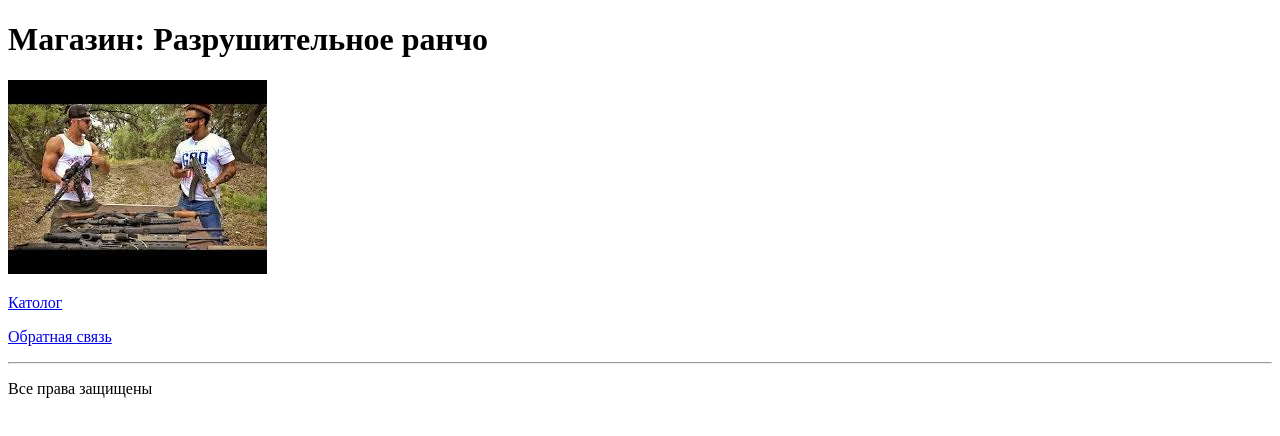
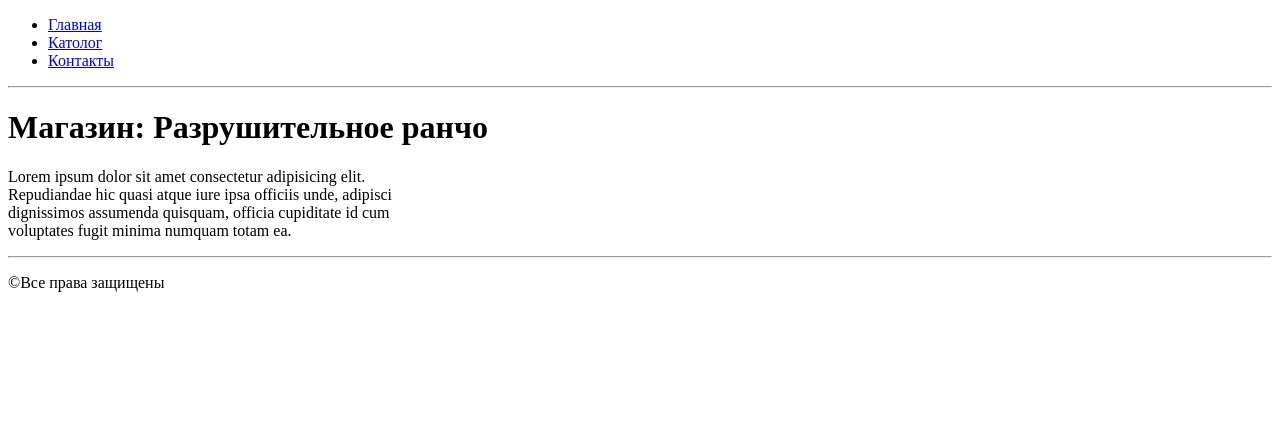
Before and after one commit to SmirnoffRD/html_homework, a plain HTML site: page index.html in a window 1280 px wide. Drawn offline with Linux system fonts and the light colour scheme.

Commit message:
Модернизация главнйо страницы по заданию №2

```diff
--- a/index.html
+++ b/index.html
@@ -5,17 +5,28 @@
     <title>Разрушительное ранчо</title>
 </head>
 <body>
+    <ul>
+        <li>
+            <a href="index.html">Главная</a>
+        </li>
+        <li>
+            <a href="catalog.html">Католог</a>
+        </li>
+        <li>
+            <a href="hollow.html">Контакты</a>
+        </li>
+    </ul>
+    <hr>
     <h1>Магазин: Разрушительное ранчо</h1>
-    <img src="images/rancho.jpg" alt="Разрушительное ранчо">
     <p>
-        <a href="catalog.html">Католог</a>
-    </p>
-    <p>
-        <a href="hollow.html">Обратная связь</a>
+        Lorem ipsum dolor sit amet consectetur adipisicing elit. <br>
+        Repudiandae hic quasi atque iure ipsa officiis unde, adipisci<br>
+        dignissimos assumenda quisquam, officia cupiditate id cum <br>
+        voluptates fugit minima numquam totam ea.
     </p>
     <hr>
     <p>
-        Все права защищены
+        &copy;Все права защищены
     </p>
 </body>
 </html>
```
